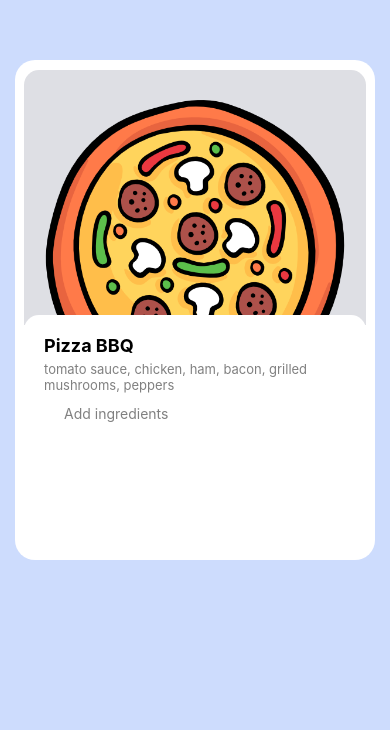
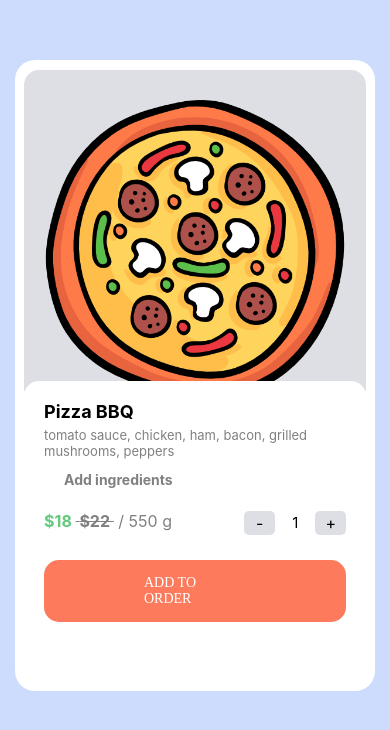
Before and after one commit to delbusque/Jupyter, a React Native app in the folder react-native/react-native-cards/: screen / in a window 390 px wide. Shown: the top 730 px of the page. Built offline with nearby package versions, Linux system fonts and the light colour scheme; some icons are missing.

Commit message:
Add info and add button

```diff
--- a/react-native/react-native-cards/App.js
+++ b/react-native/react-native-cards/App.js
@@ -1,9 +1,10 @@
-import { StatusBar, SafeAreaView, ScrollView, StyleSheet, Text, View, Image } from 'react-native';
+import { StatusBar, SafeAreaView, ScrollView, StyleSheet, Text, View, Image, Pressable } from 'react-native';
 import pizza from './assets/pizza.png'
 import { FontAwesomeIcon } from '@fortawesome/react-native-fontawesome'
 import { faCirclePlus } from '@fortawesome/free-solid-svg-icons/'
 
 export default function App() {
+
 
   return (
     <ScrollView style={styles.container}>
@@ -22,7 +23,32 @@ export default function App() {
             <FontAwesomeIcon icon={faCirclePlus} style={styles.icon} size={20} />
             <Text style={styles.iconIngr}>Add ingredients</Text>
           </View>
+
+          <View style={styles.bottomContainer}>
+            <View style={styles.priceContainer}>
+              <Text style={[styles.price, styles.priceReduced]}>$18 </Text>
+              <Text style={[styles.price, styles.priceOld]}> $22 </Text>
+              <Text style={styles.priceNormal}> / 550 g</Text>
+            </View>
+
+            <View style={styles.countContainer}>
+              <Pressable>
+                <Text style={styles.countBtnMinus}>-</Text>
+              </Pressable>
+              <Text style={styles.counter}>1</Text>
+              <Pressable>
+                <Text style={styles.countBtn}>+</Text>
+              </Pressable>
+            </View>
+          </View>
+
+          <Pressable style={styles.addBtn}>
+            <Text style={styles.addBtnText}>ADD TO ORDER</Text>
+          </Pressable>
+
         </View>
+
+
 
 
 
@@ -34,6 +60,66 @@ export default function App() {
 }
 
 const styles = StyleSheet.create({
+  addBtnText: {
+    color: 'white',
+    fontFamily: 'notoserif'
+  },
+  addBtn: {
+    marginTop: 25,
+    alignSelf: 'center',
+    backgroundColor: '#fd7a5c',
+    paddingVertical: 15,
+    paddingHorizontal: 100,
+    borderRadius: 15
+  },
+  counter: {
+    paddingHorizontal: 12,
+    paddingVertical: 2,
+    fontSize: 15,
+    marginRight: 5
+  },
+  countBtn: {
+    fontSize: 16,
+    backgroundColor: '#dedfe4',
+    paddingHorizontal: 10,
+    paddingVertical: 2,
+    borderRadius: 5
+  },
+  countBtnMinus: {
+    fontSize: 16,
+    backgroundColor: '#dedfe4',
+    paddingHorizontal: 12,
+    paddingVertical: 2,
+    borderRadius: 5,
+    marginRight: 5
+  },
+  bottomContainer: {
+    flexDirection: 'row',
+    justifyContent: 'space-between',
+    marginTop: 20
+  },
+  priceContainer: {
+    flexDirection: 'row'
+  },
+  price: {
+    fontWeight: 'bold',
+    fontSize: 16,
+    color: 'grey',
+  },
+  priceReduced: {
+    color: '#64c97d',
+  },
+  priceOld: {
+    textDecorationLine: 'line-through',
+    color: 'grey'
+  },
+  priceNormal: {
+    fontSize: 16,
+    color: 'grey'
+  },
+  countContainer: {
+    flexDirection: 'row',
+  },
   container: {
     flex: 1,
     backgroundColor: '#cddcfd',
@@ -67,7 +153,6 @@ const styles = StyleSheet.create({
     borderRadius: 15,
     marginHorizontal: 7,
     width: '95%',
-    height: 200,
     top: -10,
     padding: 20
   },
@@ -90,6 +175,7 @@ const styles = StyleSheet.create({
   },
   iconIngr: {
     color: 'gray',
+    fontWeight: 'bold'
   }
 
 });
--- a/react-native/react-native-cards/package.json
+++ b/react-native/react-native-cards/package.json
@@ -17,7 +17,8 @@
     "expo": "~49.0.13",
     "expo-status-bar": "~1.6.0",
     "react": "18.2.0",
-    "react-native": "0.72.5"
+    "react-native": "0.72.5",
+    "expo-font": "~11.4.0"
   },
   "devDependencies": {
     "@babel/core": "^7.20.0"
```
Also changed, not shown: 1 other file (tests, documents, lock files or other folders).
